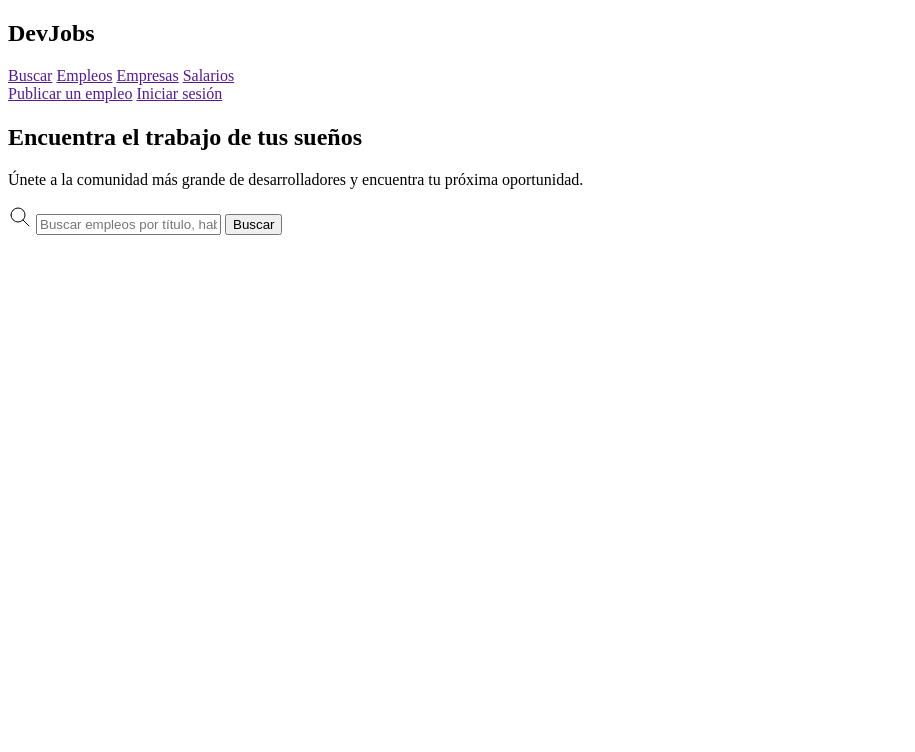
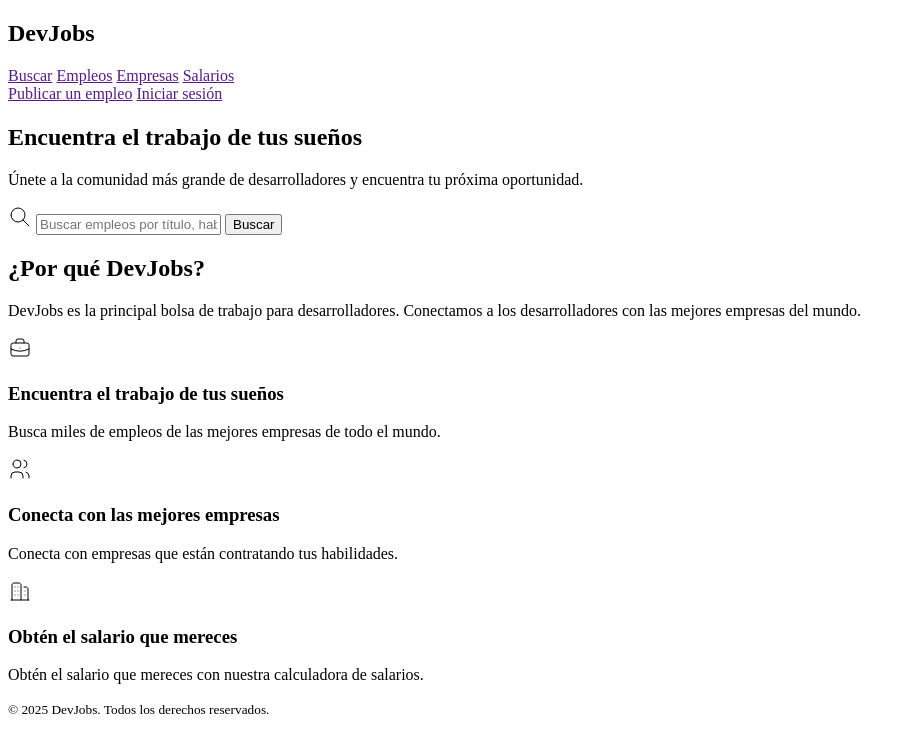
Before and after one commit to AndyMMtnz/JSCAMP-FullStack, a plain HTML site: page index.html in a window 1280 px wide. Shown: the whole page, without its empty margins (0-915 px from the left). Drawn offline with Linux system fonts and the light colour scheme.

Commit message:
Basic info finished
The information on the main page is completed. I'll give style to it's components in the following commits.

```diff
--- a/index.html
+++ b/index.html
@@ -40,11 +40,52 @@
         </form>
         <!-- <img src="./background.jpeg" /> -->
     </section>
+    <header>
+        <h2>¿Por qué DevJobs?</h2>
+        <p>DevJobs es la principal bolsa de trabajo para desarrolladores. Conectamos a los desarrolladores con las mejores empresas del mundo.</p>
+    </header>
+
+    <footer>
+    <article>
+        <svg  xmlns="http://www.w3.org/2000/svg"  width="24"  height="24"  viewBox="0 0 24 24"
+        fill="none"  stroke="currentColor"  stroke-width="1"  stroke-linecap="round"
+        stroke-linejoin="round"  class="icon icon-tabler icons-tabler-outline icon-tabler-briefcase">
+        <path stroke="none" d="M0 0h24v24H0z" fill="none"/>
+        <path d="M3 7m0 2a2 2 0 0 1 2 -2h14a2 2 0 0 1 2 2v9a2 2 0 0 1 -2 2h-14a2 2 0 0 1 -2 -2z" />
+        <path d="M8 7v-2a2 2 0 0 1 2 -2h4a2 2 0 0 1 2 2v2" /><path d="M12 12l0 .01" />
+        <path d="M3 13a20 20 0 0 0 18 0" /></svg>
+
+        <h3>Encuentra el trabajo de tus sueños</h3>
+        <p>Busca miles de empleos de las mejores empresas de todo el mundo.</p>
+    </article>
+    <article>
+        <svg  xmlns="http://www.w3.org/2000/svg"  width="24"  height="24"  viewBox="0 0 24 24"
+        fill="none"  stroke="currentColor"  stroke-width="1"  stroke-linecap="round"
+        stroke-linejoin="round"  class="icon icon-tabler icons-tabler-outline icon-tabler-users">
+        <path stroke="none" d="M0 0h24v24H0z" fill="none"/><path d="M9 7m-4 0a4 4 0 1 0 8 0a4 4 0 1 0 -8 0" />
+        <path d="M3 21v-2a4 4 0 0 1 4 -4h4a4 4 0 0 1 4 4v2" /><path d="M16 3.13a4 4 0 0 1 0 7.75" />
+        <path d="M21 21v-2a4 4 0 0 0 -3 -3.85" /></svg>
+
+        <h3>Conecta con las mejores empresas</h3>
+        <p>Conecta con empresas que están contratando tus habilidades.</p>
+    </article>
+    <article>
+        <svg  xmlns="http://www.w3.org/2000/svg"  width="24"  height="24"  viewBox="0 0 24 24"
+        fill="none"  stroke="currentColor"  stroke-width="1"  stroke-linecap="round"  stroke-linejoin="round"
+        class="icon icon-tabler icons-tabler-outline icon-tabler-buildings">
+        <path stroke="none" d="M0 0h24v24H0z" fill="none"/><path d="M4 21v-15c0 -1 1 -2 2 -2h5c1 0 2 1 2 2v15" />
+        <path d="M16 8h2c1 0 2 1 2 2v11" /><path d="M3 21h18" /><path d="M10 12v0" /><path d="M10 16v0" />
+        <path d="M10 8v0" /><path d="M7 12v0" /><path d="M7 16v0" /><path d="M7 8v0" /><path d="M17 12v0" />
+        <path d="M17 16v0" /></svg>
+
+        <h3>Obtén el salario que mereces</h3>
+        <p>Obtén el salario que mereces con nuestra calculadora de salarios.</p>
+    </article>
+    </footer>
 </main>
 
 <footer>
-
-</footer>
+    <small>&copy; 2025 DevJobs. Todos los derechos reservados.</small>
 </body>
 
 
```
